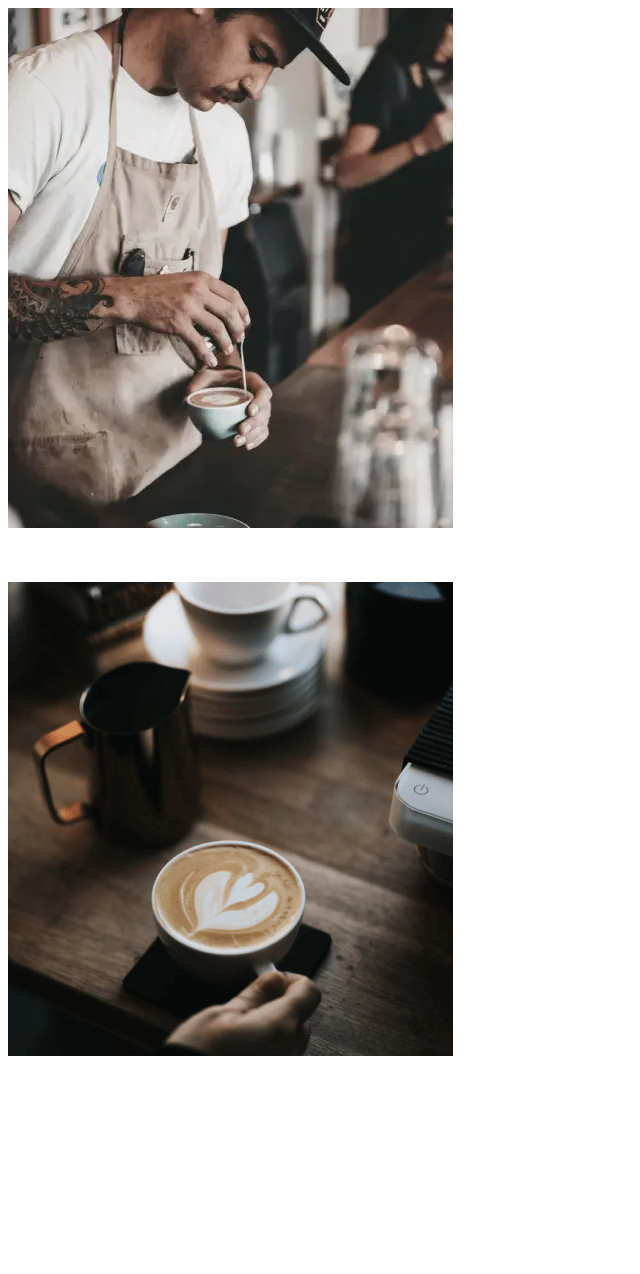
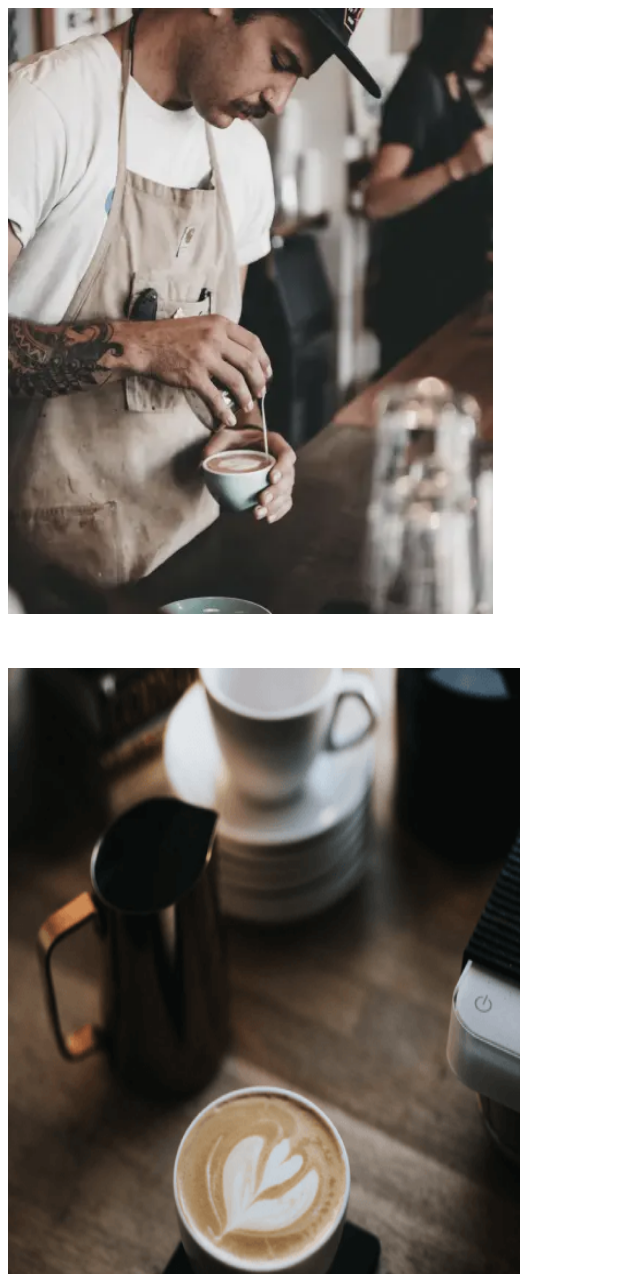
Before and after one commit to Diyorbek002/Retrina-cofee-images, a plain HTML site: page index.html in a window 1280 px wide. Shown: the top 1274 px of the page, without its empty margins (0-640 px from the left). Before the commit the page ends 1068 px from the top, so only its background shows below. Drawn offline with Linux system fonts and the light colour scheme.

Commit message:
write the length and width

```diff
--- a/index.html
+++ b/index.html
@@ -46,6 +46,8 @@
 
             <img src="./images/cofe-maker.png"
             srcset="./images/cofe-maker.png 1x ,./images/cofe-maker@2x.png 2x"
+            width="485"
+            height="606"
             alt="cofe maker image">
 
         </picture>
@@ -84,6 +86,8 @@
 
             <img src="./images/cofee.png"
             srcset="./images/cofee.png 1x , ./images/cofee@2x.png 2x"
+            width="512"
+            height="767"
             alt="cofee image">
 
         </picture>
```
